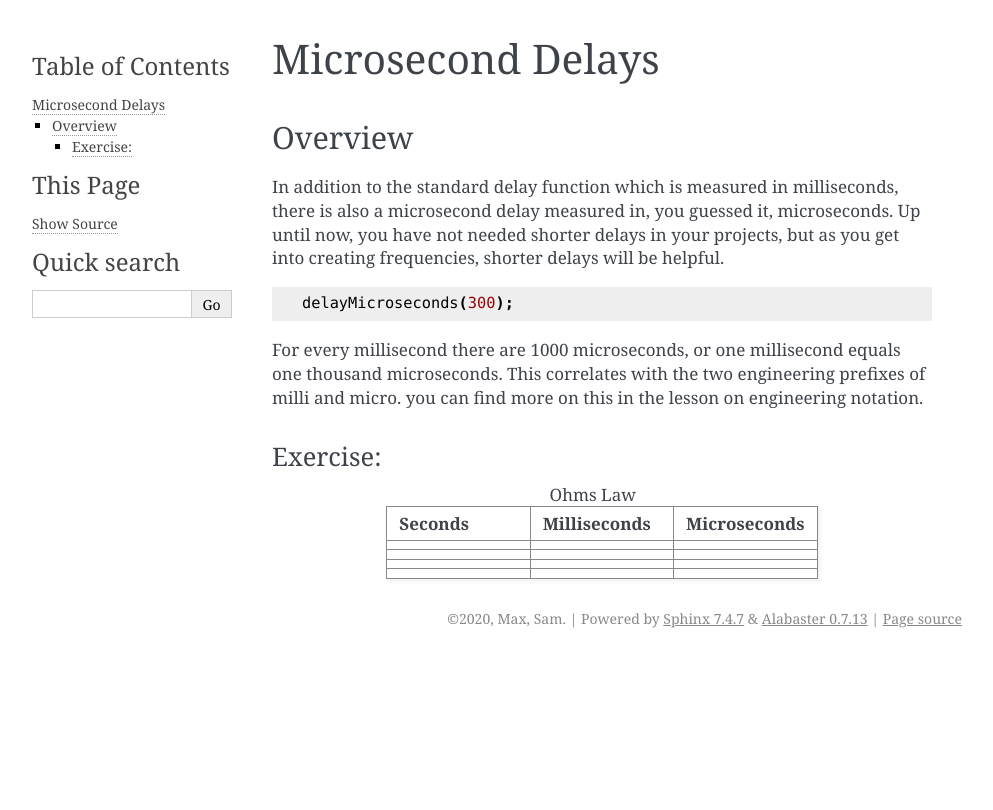
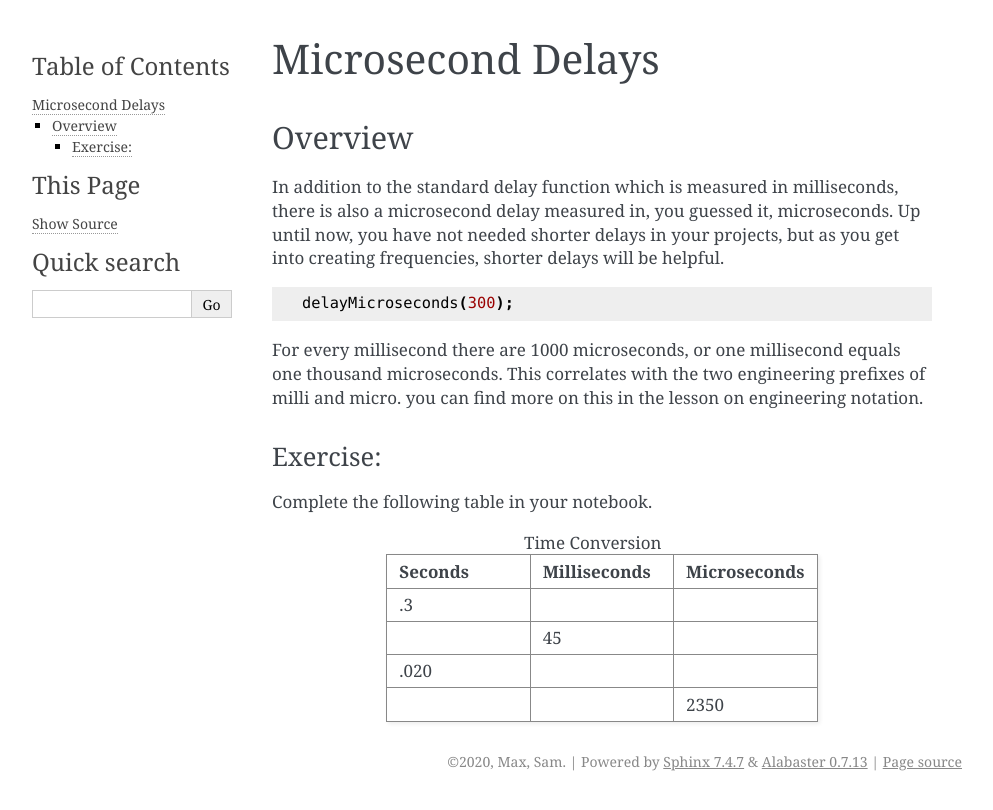
Before and after one commit to maxtkc/mvths-wiki, a Sphinx documentation site: the page built from docs/025aa-microsecond-delay.rst, in a window 1280 px wide. Shown: the top 810 px of the page, without its empty margins (148-1141 px from the left). Built offline with Sphinx 7.4.7, drawn with Linux system fonts in a browser that asks for light colours.

Commit message:
Update 025aa-microsecond-delay.rst

```diff
--- a/docs/025aa-microsecond-delay.rst
+++ b/docs/025aa-microsecond-delay.rst
@@ -17,7 +17,9 @@ you can find more on this in the lesson on engineering notation.
 Exercise:
 ~~~~~~~~~
 
-.. list-table:: Ohms Law
+Complete the following table in your notebook.
+
+.. list-table:: Time Conversion
    :widths: 25 25 25
    :header-rows: 1
 
@@ -25,16 +27,16 @@ Exercise:
      - Milliseconds
      - Microseconds
 
-   * -
+   * - .3
      -
      -
 
    * -
+     - 45
+     -
+   * - .020
      -
      -
    * -
      -
-     -
-   * -
-     -
-     -
+     - 2350
```
